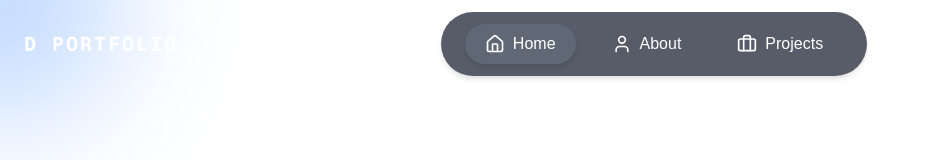
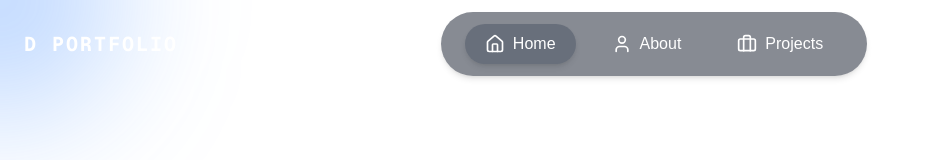
Before and after one commit to VinLvy/D-portfolio, a Next.js app: page / in a window 1280 px wide. Shown: the top 160 px of the page, without its empty margins (0-948 px from the left). Built offline with nearby package versions, Linux system fonts and the light colour scheme.

Commit message:
Navbar 1.5

```diff
--- a/src/components/navbar.js
+++ b/src/components/navbar.js
@@ -13,7 +13,7 @@ export default function Navbar() {
       <div className="text-white text-xl font-bold tracking-widest font-mono">D PORTFOLIO</div>
 
       {/* Navigasi Tengah */}
-      <div className="bg-gray-900/70 backdrop-blur-md shadow-md rounded-full px-6 py-3 flex space-x-4">
+      <div className="bg-gray-900/50 backdrop-blur-lg shadow-md rounded-full px-6 py-3 flex space-x-4">
         <NavItem href="/" icon={<Home size={20} />} label="Home" active={pathname === "/"} />
         <NavItem href="/about" icon={<User size={20} />} label="About" active={pathname === "/about"} />
         <NavItem href="/projects" icon={<Briefcase size={20} />} label="Projects" active={pathname === "/projects"} />
@@ -32,8 +32,8 @@ function NavItem({ href, icon, label, active }) {
       href={href}
       className={`flex items-center space-x-2 px-5 py-2 text-base font-medium rounded-full transition ${
         active
-          ? "bg-gray-500/50 text-white shadow-md"
-          : "text-white hover:bg-gray-800/50 hover:shadow"
+          ? "bg-gray-600/50 text-white shadow-md"
+          : "text-white hover:bg-gray-700/50 hover:shadow"
       }`}
     >
       {icon}
```
